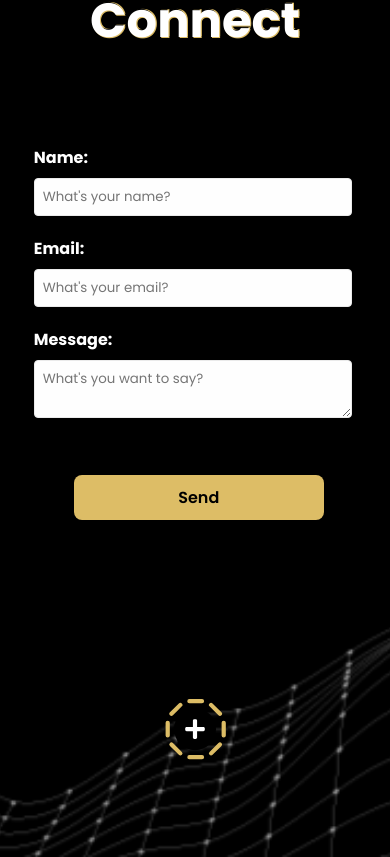
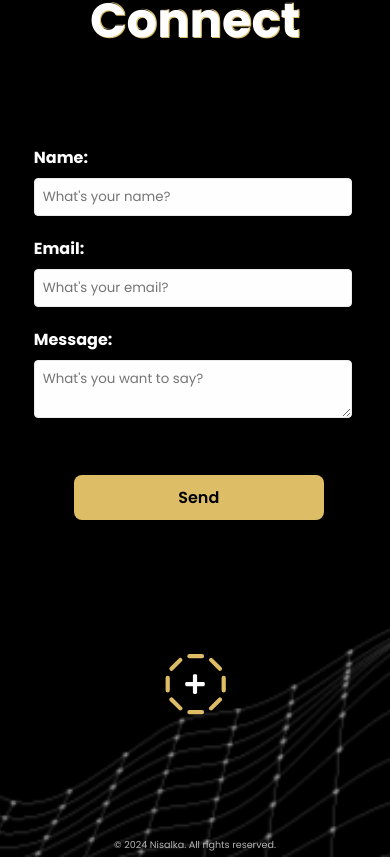
Before and after one commit to NisalkaJay/Portfolio, a React (Vite) app: page / in a window 390 px wide. Shown: the part 4542-5399 px from the top of the page. Built offline with nearby package versions, Linux system fonts and the light colour scheme.

Commit message:
Updated Contact component and its styles

```diff
--- a/src/components/Contact.jsx
+++ b/src/components/Contact.jsx
@@ -106,6 +106,9 @@ const Contact = () => {
           <a href="https://wa.me/94768095818"><FaWhatsapp /></a>
         </li>
       </div>
+      <div className={styles.copyright}>
+        &copy; {new Date().getFullYear()} Nisalka. All rights reserved.
+      </div>
     </div>
   );
 };
--- a/src/css/Contact.module.css
+++ b/src/css/Contact.module.css
@@ -106,6 +106,19 @@
     text-align: center;
 }
 
+.copyright {
+    position: absolute;
+    bottom: 10px;
+    left: 50%;
+    transform: translateX(-50%);
+    font-size: 0.75rem;
+    color: #ffffff;
+    text-align: center;
+    width: 100%;
+    font-family: poppins;
+    opacity: 0.7;
+}
+
 @media screen and (max-width: 1204px) {
     .section {
         flex-direction: column;
@@ -180,8 +193,12 @@
     .menu {
         transform: scale(0.7);
         margin-left: 12%;
+        margin-bottom: 90px;
     }
-
+    .copyright {
+        font-size: 0.6rem;
+        bottom: 5px;
+    }
 }
 
 .menu {
```
